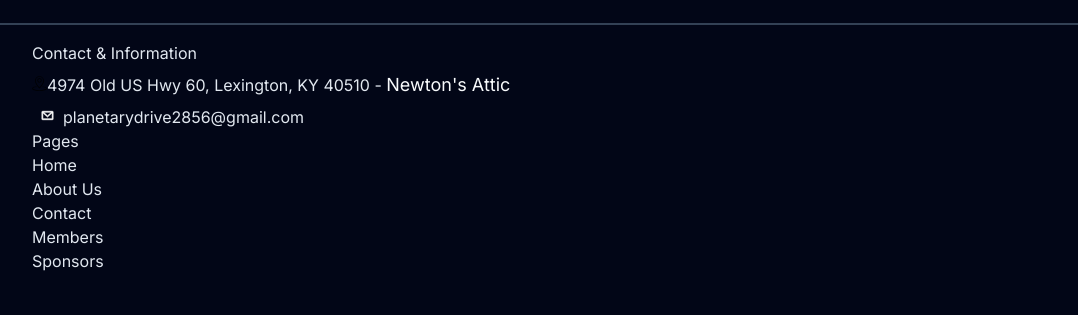
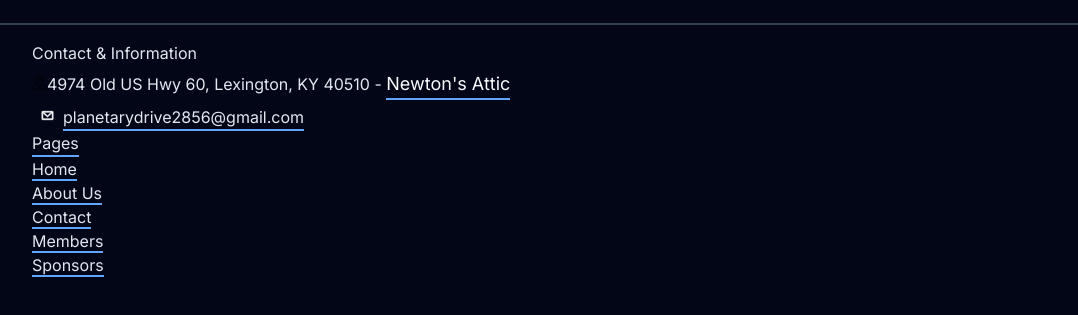
Before and after one commit to EricS-200/PlanetaryDrive_FRC2856_Website, a Next.js app: page / in a window 1280 px wide. Shown: the part 1822-2137 px from the top of the page, without its empty margins (32-1110 px from the left). Built offline with nearby package versions, Linux system fonts and the light colour scheme.

Commit message:
update footer's links to have underlines
so they look like links

```diff
--- a/app/page.jsx
+++ b/app/page.jsx
@@ -45,7 +45,7 @@ export default function Home() {
         <br/><br/>
       </section>
 
-      <section className="flex flex-col lg:flex-row justify-center items-center mt-8 aos-init aos-animate" data-aos={"fade-right"} data-aos-duration={1000} data-aos-offset={400} data-aos-delay={0}>
+      <section className="flex flex-col lg:flex-row justify-center items-center mt-8 aos-init aos-animate" data-aos={"fade-right"} data-aos-duration={1000} data-aos-offset={300} data-aos-delay={0}>
         <div className="lg:mr-20 flex flex-col justify-center">
           <h2 className="text-center text-4xl font-semibold mb-2">Our Team</h2>
           <p className="text-center max-w-96  leading-loose">
--- a/components/Footer.jsx
+++ b/components/Footer.jsx
@@ -24,14 +24,13 @@ export default function Footer() {
               viewBox="0 0 1024 1024"
               class="icon"
               version="1.1"
-              xmlns="http://www.w3.org/2000/svg"
-            >
+              xmlns="http://www.w3.org/2000/svg">
               <path d="M512 1012.8c-253.6 0-511.2-54.4-511.2-158.4 0-92.8 198.4-131.2 283.2-143.2h3.2c12 0 22.4 8.8 24 20.8 0.8 6.4-0.8 12.8-4.8 17.6-4 4.8-9.6 8.8-16 9.6-176.8 25.6-242.4 72-242.4 96 0 44.8 180.8 110.4 463.2 110.4s463.2-65.6 463.2-110.4c0-24-66.4-70.4-244.8-96-6.4-0.8-12-4-16-9.6-4-4.8-5.6-11.2-4.8-17.6 1.6-12 12-20.8 24-20.8h3.2c85.6 12 285.6 50.4 285.6 143.2 0.8 103.2-256 158.4-509.6 158.4z m-16.8-169.6c-12-11.2-288.8-272.8-288.8-529.6 0-168 136.8-304.8 304.8-304.8S816 145.6 816 313.6c0 249.6-276.8 517.6-288.8 528.8l-16 16-16-15.2zM512 56.8c-141.6 0-256.8 115.2-256.8 256.8 0 200.8 196 416 256.8 477.6 61.6-63.2 257.6-282.4 257.6-477.6C768.8 172.8 653.6 56.8 512 56.8z m0 392.8c-80 0-144.8-64.8-144.8-144.8S432 160 512 160c80 0 144.8 64.8 144.8 144.8 0 80-64.8 144.8-144.8 144.8zM512 208c-53.6 0-96.8 43.2-96.8 96.8S458.4 401.6 512 401.6c53.6 0 96.8-43.2 96.8-96.8S564.8 208 512 208z" />
             </svg>
           </span>
           4974 Old US Hwy 60, Lexington, KY 40510 -{" "}
           <Button variant="link" className="dark font-normal text-lg p-0">
-            <Link href="https://newtonsattic.com/" target="_blank">
+            <Link href="https://newtonsattic.com/" target="_blank" className={"border-b-2 hover:border-0 border-blue-400"}>
               Newton's Attic
             </Link>
           </Button>
@@ -43,8 +42,7 @@ export default function Footer() {
               width="15px"
               height="15px"
               viewBox="0 0 24 24"
-              xmlns="http://www.w3.org/2000/svg"
-            >
+              xmlns="http://www.w3.org/2000/svg">
               <path
                 fill-rule="evenodd"
                 clip-rule="evenodd"
@@ -52,15 +50,17 @@ export default function Footer() {
               />
             </svg>
           </span>
+          <span className={"border-b-2 hover:border-black border-blue-400"}>
           planetarydrive2856@gmail.com
+          </span>
         </p>
       </div>
       <div>
-        <h2>Pages</h2>
+        <h2><span className={"border-b-2 hover:border-black border-blue-400"}>Pages</span></h2>
         <ul>
           {pages.map((link) => (
             <li>
-              <Link href={link.page} key={link.name}>
+              <Link href={link.page} key={link.name} className={"border-b-2 hover:border-black border-blue-400"}>
                 {link.name}
               </Link>
             </li>
```
